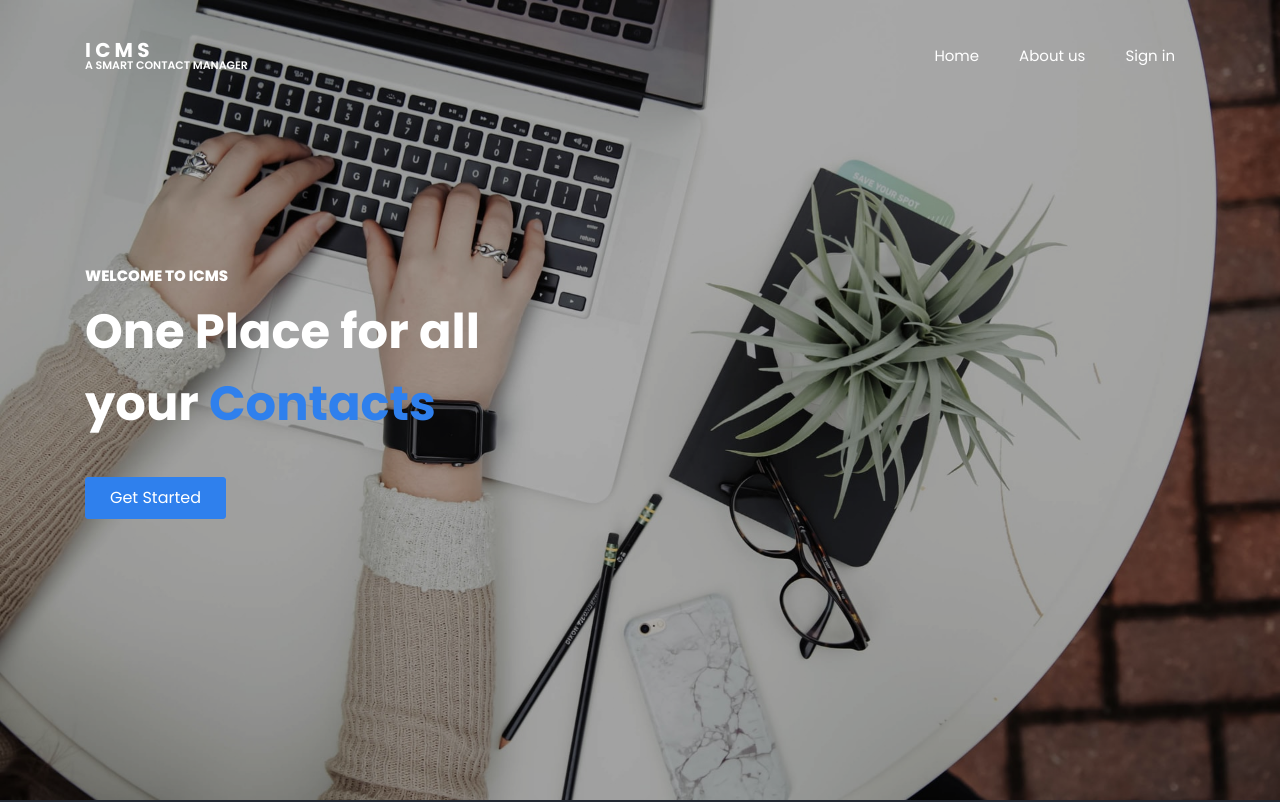
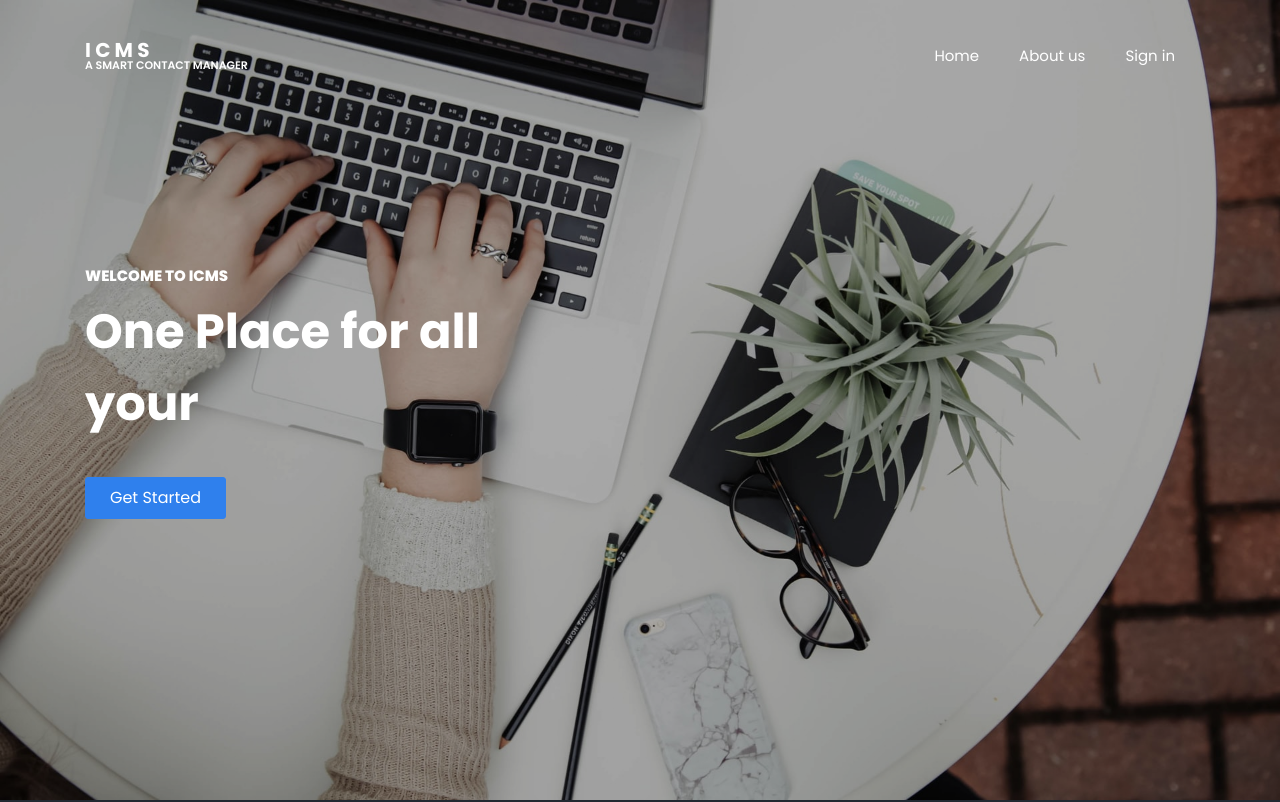
Before and after one commit to bhaskardevgoel/contact-manager, an Angular app: page /home in a window 1280 px wide. Shown: the top 802 px of the page. Built offline with nearby package versions, Linux system fonts and the light colour scheme.

Commit message:
typing effect added

```diff
--- a/src/app/home/home.component.html
+++ b/src/app/home/home.component.html
@@ -5,7 +5,10 @@
       <div class="col-md-6">
         <h2 class="subheading" style="color:#FFFFFF">Welcome To iCMS</h2>
         <h1>One Place for all <br/> your
-        <span> Contacts </span></h1><br/>
+          <span
+          class="txt-rotate"
+          data-period="1000"
+          data-rotate='[ "Contacts.", "Meetings.", "Schedules."]'></span></h1><br/>
         <p><a routerLink="/signin" class="btn btn-primary mr-md-4 py-2 px-4">Get Started</a></p>
       </div>
     </div>
```
